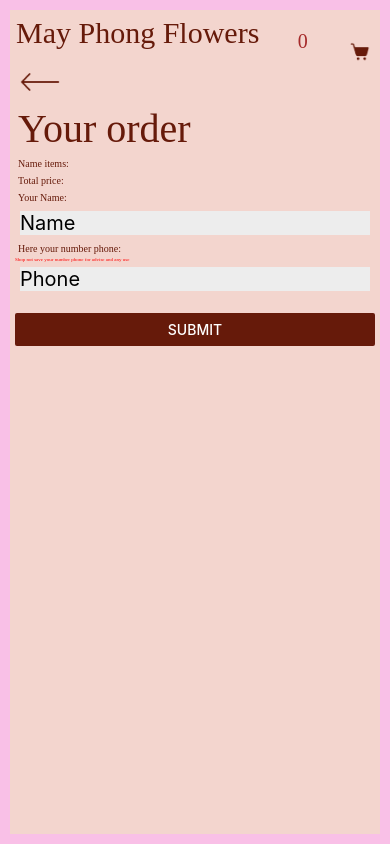
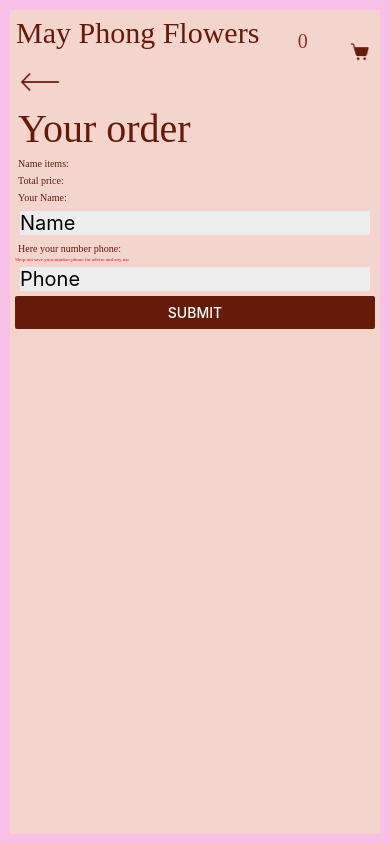
Before and after one commit to StarinovOleg/shop-application, a React Native app: screen /ScreenThree in a window 390 px wide. Built offline with nearby package versions, Linux system fonts and the light colour scheme.

Commit message:
add one order from context to api

```diff
--- a/api/customer-service.tsx
+++ b/api/customer-service.tsx
@@ -2,7 +2,7 @@ import axios from 'axios';
 interface AddUser {
   phone: string;
   firstName: string;
-  order: {[key: string]: string};
+  order: string;
 }
 export const CustomerService = {
   async addcustomer({phone, firstName, order}: AddUser) {
--- a/src/ScreenThree/index.tsx
+++ b/src/ScreenThree/index.tsx
@@ -31,7 +31,7 @@ export default function ScreenThree(props) {
     defaultValues: {
       firstName: '',
       phone: '',
-      order: '',
+      order: {val},
     },
   });
   const onSubmit = data => {
@@ -51,7 +51,8 @@ export default function ScreenThree(props) {
         <ButtonBack onPress={() => props.navigation.goBack()} />
         <View style={styles.buttonContainer}>
           <Text style={styles.titlePage}>Your order</Text>
-          <Text style={styles.titleOrder}>Name items:{val[1]}</Text>
+          <Text style={styles.titleOrder}>Name items: {val[1]}</Text>
+
           <Text style={styles.titleOrder}>Total price:{val[0]}</Text>
 
           <Controller
@@ -106,21 +107,6 @@ export default function ScreenThree(props) {
           {errors.phone && (
             <Text>Here not correct or empty email. Use format: 0123456789</Text>
           )}
-          <Controller
-            control={control}
-            render={({field: {onChange, value}}) => (
-              <>
-                <TextInput
-                  style={styles.removeStyleInput}
-                  editable={false}
-                  selectTextOnFocus={false}
-                  onChangeText={onChange}
-                  value={value}
-                />
-              </>
-            )}
-            name="order"
-          />
 
           <Button
             title="Submit"
```
